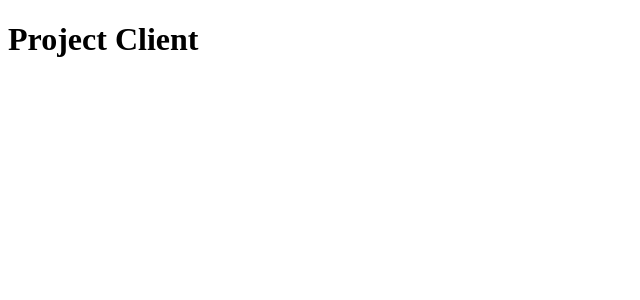
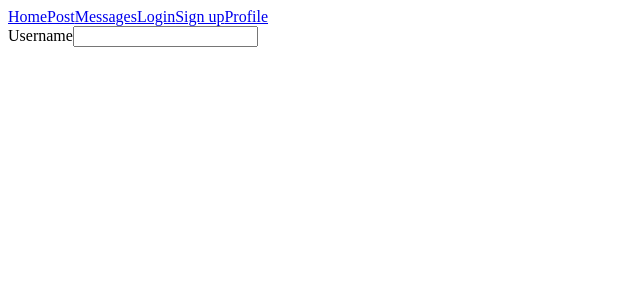
Before and after one commit to winterwithouther/YappinProject, a React (Create React App) app in the folder client/: page /signup in a window 1280 px wide. Shown: the top 300 px of the page, without its empty margins (0-640 px from the left). Built offline with nearby package versions, Linux system fonts and the light colour scheme; no server answers.

Commit message:
tested and completed Sign up and login

```diff
--- a/client/src/components/App.js
+++ b/client/src/components/App.js
@@ -1,8 +1,52 @@
 import React, { useEffect, useState } from "react";
-import { Switch, Route } from "react-router-dom";
+import { Switch, Route, BrowserRouter as Router } from "react-router-dom";
+import Home from "./Home"
+import Header from "./Header"
+import Login from "./Login"
+import Messages from "./Messages"
+import PostForm from "./PostForm";
+import Profile from "./Profile";
+import Signup from "./Signup";
 
 function App() {
-  return <h1>Project Client</h1>;
+
+  const [user, setUser] = useState(null);
+
+  useEffect(() => {
+    // auto-login
+    fetch("/check_session")
+    .then((r) => {
+      if (r.ok) {
+        r.json().then((user) => setUser(user))
+      }
+    })
+  }, [])
+
+  return <div>
+    <Router>
+      <Header/>
+      <Switch>
+        <Route exact path="/">
+          <Home/>
+        </Route>
+        <Route exact path="/login">
+          <Login/>
+        </Route>
+        <Route exact path="/signup">
+          <Signup/>
+        </Route>
+        <Route exact path="/profile">
+          <Profile/>
+        </Route>
+        <Route exact path="/form">
+          <PostForm/>
+        </Route>
+        <Route exact path="/messages">
+          <Messages/>
+        </Route>
+      </Switch>
+    </Router>
+  </div>;
 }
 
 export default App;
--- /dev/null
+++ b/client/src/components/Header.js
@@ -0,0 +1,27 @@
+import React from "react"
+import { Link } from "react-router-dom"
+
+function Header() {
+    return <div>
+        <Link to="/">
+            Home
+        </Link>
+        <Link to="/form">
+            Post
+        </Link>
+        <Link to="/messages">
+            Messages
+        </Link>
+        <Link to="/login">
+            Login
+        </Link>
+        <Link to="/signup">
+            Sign up
+        </Link>
+        <Link to="/profile">
+            Profile
+        </Link>
+    </div>
+}
+
+export default Header
--- /dev/null
+++ b/client/src/components/Home.js
@@ -0,0 +1,9 @@
+import React from "react"
+
+function Home() {
+    return <>
+        <h1>Home Page</h1>
+    </>
+}
+
+export default Home
--- /dev/null
+++ b/client/src/components/Login.js
@@ -0,0 +1,9 @@
+import React from "react"
+
+function Login() {
+    return <div>
+        <h1>Login</h1>
+    </div>
+}
+
+export default Login
--- /dev/null
+++ b/client/src/components/Messages.js
@@ -0,0 +1,9 @@
+import React from "react"
+
+function Messages() {
+    return <div>
+        <h1>Messages</h1>
+    </div>
+}
+
+export default Messages
--- /dev/null
+++ b/client/src/components/PostForm.js
@@ -0,0 +1,9 @@
+import React from "react"
+
+function PostForm() {
+    return <div>
+        <h1>Post Form</h1>
+    </div>
+}
+
+export default PostForm
--- /dev/null
+++ b/client/src/components/Profile.js
@@ -0,0 +1,9 @@
+import React from "react"
+
+function Profile() {
+    return <div>
+        <h1>Profile</h1>
+    </div>
+}
+
+export default Profile
--- /dev/null
+++ b/client/src/components/Signup.js
@@ -0,0 +1,26 @@
+import React, { useState } from "react"
+
+function Signup() {
+    const initial = {
+        username : "",
+        password : "",
+        email : "",
+        passwordConfirmation : "",
+        image_url : ""
+    }
+    const [user, setUser] = useState(initial)
+
+    return <div>
+        <form>
+            <formfield>
+                <label>Username</label>
+                <input
+                    type="text"
+                    autoComplete="off"
+                ></input>
+            </formfield>
+        </form>
+    </div>
+}
+
+export default Signup
```
Also changed, not shown: 2 other files (tests, documents, lock files or other folders).
